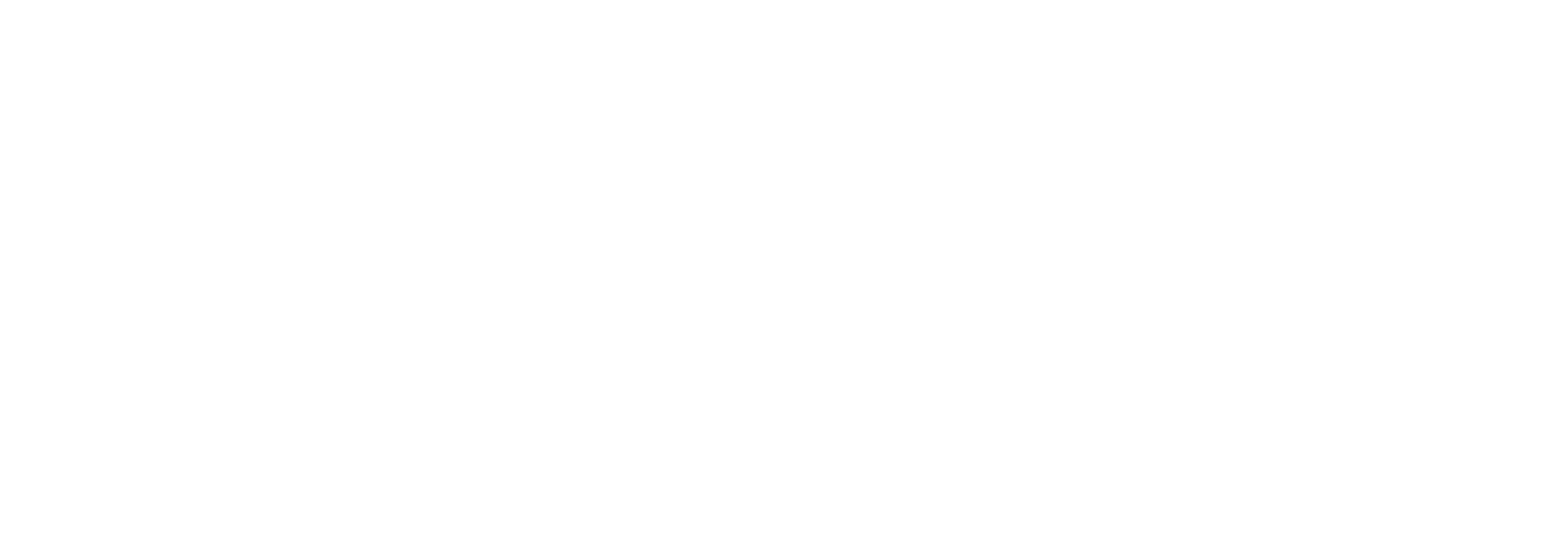
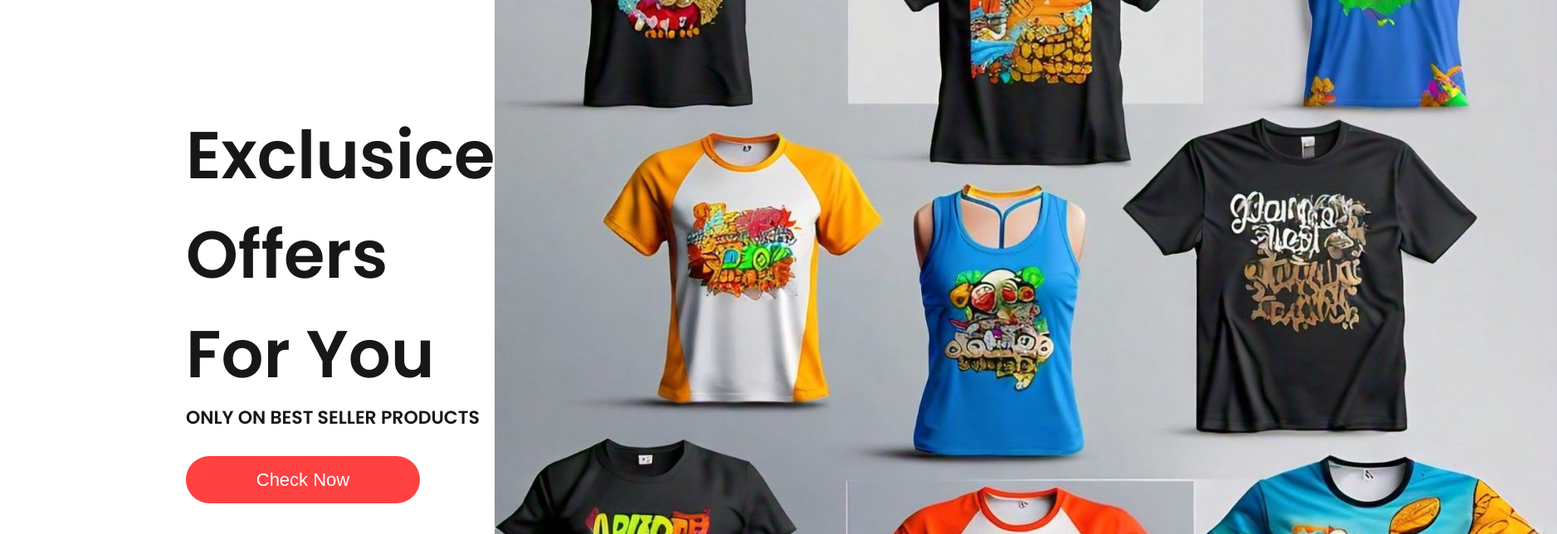
Before and after one commit to Fattahali37/SwagSurge, a React (Create React App) app in the folder frontend/: page / in a window 1280 px wide. Shown: the part 1500-2144 px from the top of the page at 83% size, 1876 px wide, since content can reach past the window. Before the commit the page ends 1627 px from the top, so only its background shows below. Built offline with nearby package versions, Linux system fonts and the light colour scheme.

Commit message:
Offers section

```diff
--- a/frontend/src/Components/Items/Items.jsx
+++ b/frontend/src/Components/Items/Items.jsx
@@ -8,10 +8,10 @@
       <p>{props.name}</p>
       <div className='item-prices'>
         <div className="item-price-new">
-            {props.new_price}
+           ${props.new_price}
         </div>
         <div className="item-price-old">
-            {props.old_price}
+            ${props.old_price}
         </div>
       </div>
     </div>
--- /dev/null
+++ b/frontend/src/Components/Offers/Offers.css
@@ -0,0 +1,47 @@
+.offers{
+    width: 65%;
+    height: 60vh;
+    display: flex;
+    margin: auto;
+    padding: 0px 140px;
+    margin-bottom: 150px;
+}
+
+.offers-left{
+    flex: 1;
+    display: flex;
+    flex-direction: column;
+    justify-content: center;
+}
+
+.offers-left h1{
+    color: #171717;
+    font-size: 80px;
+    font-weight: 600;
+}
+.offers-left p{
+    color:#171717;
+    font-size: 22px;
+    font-weight: 600;
+}
+
+.offers-left button{
+    width: 282px;
+    height: 70px;
+    border-radius: 35px;
+    background: #ff4141;
+    border: none;
+    color: white;
+    font-size: 22px;
+    font-weight: 500;
+    margin-top: 30px;
+    cursor: pointer;
+}
+
+.offers-right{
+    flex: 1;
+    display: flex;
+    align-items: center;
+    justify-content: flex-end;
+    padding-top: 50px;
+}
--- /dev/null
+++ b/frontend/src/Components/Offers/Offers.jsx
@@ -0,0 +1,20 @@
+import React from 'react'
+import './Offers.css'
+import exclusive_image from '../Assets/exclusive.jpg'
+const Offers = () => {
+  return (
+    <div className='offers'>
+      <div className="offers-left">
+        <h1>Exclusice</h1>
+        <h1>Offers For You</h1>
+        <p>ONLY ON BEST SELLER PRODUCTS</p>
+        <button>Check Now</button>
+      </div>
+      <div className="offers-right">
+        <img src={exclusive_image} alt="" />
+      </div>
+    </div>
+  )
+}
+
+export default Offers
--- a/frontend/src/Components/Popular/Popular.css
+++ b/frontend/src/Components/Popular/Popular.css
@@ -12,14 +12,14 @@
     font-weight: 600;
 }
 .popular h1{
-    width: 200px;
+    width: 413px;
     height: 6px;
     border-radius: 10px;
     background: #252525;
 }
 
 .popular-item{
-    margin-top:50px;
+    margin-top:70px;
     display: flex;
     gap: 30px;
 }
--- a/frontend/src/Pages/Shop.jsx
+++ b/frontend/src/Pages/Shop.jsx
@@ -1,11 +1,13 @@
 import React from 'react'
 import Hero from '../Components/Hero/Hero'
 import Popular from '../Components/Popular/Popular'
+import Offers from '../Components/Offers/Offers'
 const Shop = () => {
   return (
     <div>
       <Hero/>
       <Popular/>
+      <Offers/>
     </div>
   )
 }
```
Also changed, not shown: frontend/src/Components/Assets/exclusive.jpg (added).
